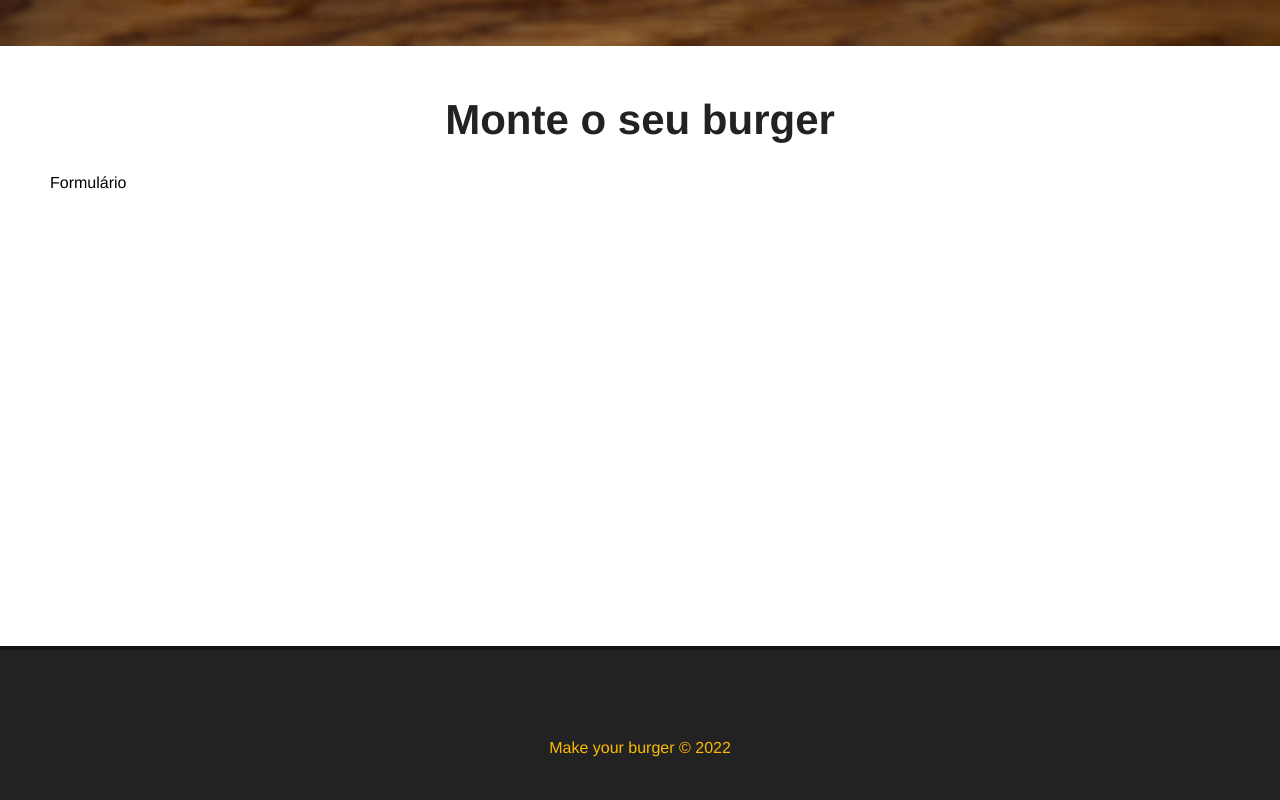
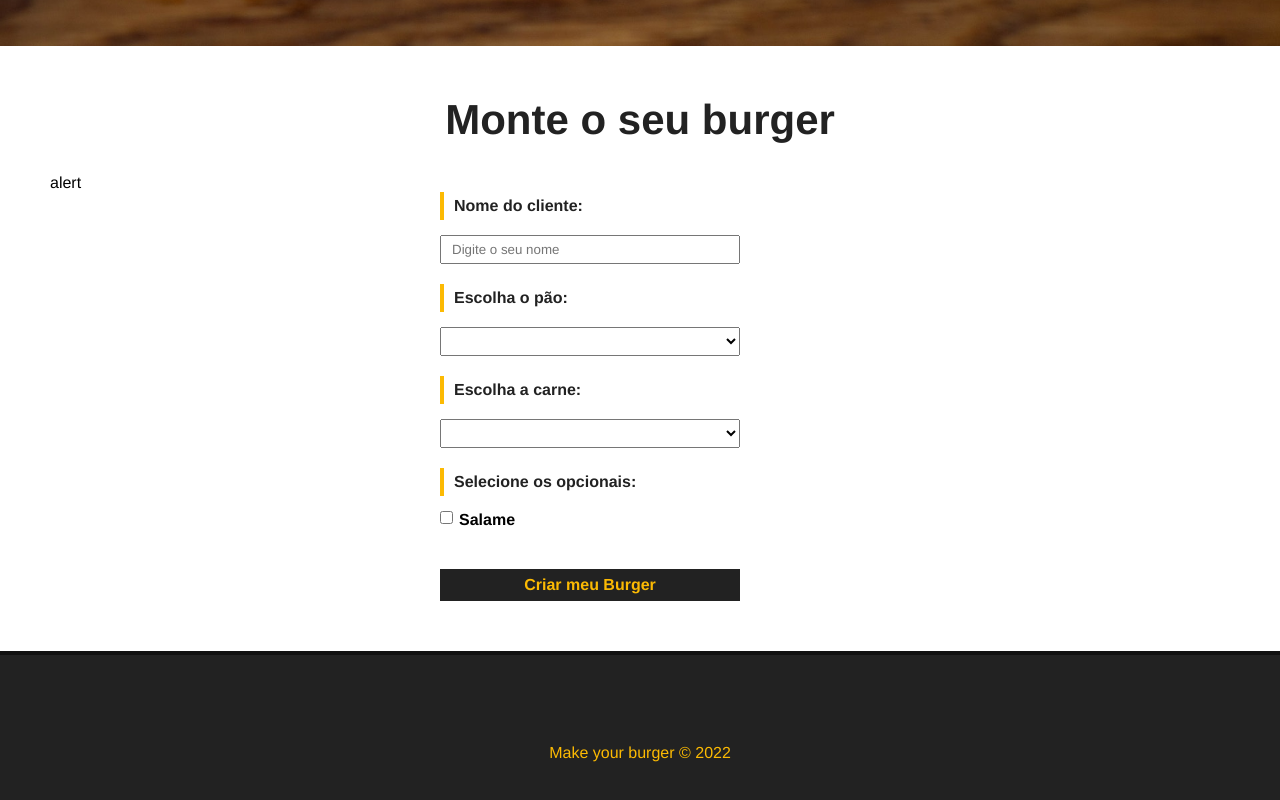
Before and after one commit to Everton-sys-byte/projeto_hamburgueria, a Vue app: page / in a window 1280 px wide. Shown: the part 582-1382 px from the top of the page. Built offline with nearby package versions, Linux system fonts and the light colour scheme.

Commit message:
Versão 0.4
O formulário de burger foi criado

```diff
--- /dev/null
+++ b/src/components/BurgerForm.vue
@@ -0,0 +1,111 @@
+<template>
+    <div>
+        <p>alert</p>
+        <form class="burger-form">
+            <div class="input-container">
+                <label for="nome">Nome do cliente:</label>
+                <input type="text" name="nome" id="nome" class="nome" v-model="nome" placeholder="Digite o seu nome">
+            </div>
+            <div class="input-container">
+                <label for="pao">Escolha o pão:</label>
+                <select name="pao" id="pao" class="pao" v-model="pao">
+                    <option value="">Selecione seu pão</option>
+                    <option value="integral">Integral</option>
+                </select>
+            </div>
+            <div class="input-container">
+                <label for="carne">Escolha a carne:</label>
+                <select name="carne" id="carne" class="carne" v-model="pao">
+                    <option value="">Selecione o tipo de carne</option>
+                    <option value="maminha">Maminha</option>
+                </select>
+            </div>
+            <div class="opcionais-container input-container">
+                <label for="opcionais" class="opcionais-title">Selecione os opcionais:</label>
+                <div class="checkbox-container">
+                    <input type="checkbox" name="opcionais" id="" v-model="opcionais" value="salame">
+                    <span>Salame</span>
+                </div>
+            </div>
+            <div class="input-container">
+                <input type="submit" class="submit-btn" value="Criar meu Burger">
+            </div>
+
+        </form>
+    </div>
+</template>
+
+<script>
+export default {
+    name: 'BurgerForm'
+}
+</script>
+
+<style scoped>
+
+    .burger-form {
+        max-width: 400px;
+        margin: 0 auto;
+    }
+
+    .input-container {
+        display: flex;
+        flex-direction: column;
+        margin-bottom: 20px;
+    }
+
+    .input-container label{
+        font-weight: bold;
+        margin-bottom: 15px;
+        color: #222;
+        padding: 5px 10px;
+        border-left: 4px solid #FCBA03;
+    }
+
+    .input-container input, select {
+        padding: 5px 10px;
+        width: 300px;
+    }
+
+    .opcionais-container {
+        flex-direction: row;
+        flex-wrap: wrap;
+    }
+
+    .opcionais-title {
+        width: 100%;
+    }
+
+    .checkbox-container {
+        display: flex;
+        align-items: start;
+        width: 50%;
+        margin-bottom: 20px;
+    }
+
+    .checkbox-container span,
+    .checkbox-container input {
+        width: auto;
+    }
+
+    .checkbox-container span {
+        margin-left: 6px;
+        font-weight: bold;
+    }
+
+    .submit-btn {
+        background: #222;
+        color: #FCBA03;
+        font-weight: bold;
+        border: 2px solid #222;
+        padding: 10px;
+        font-size: 16px;
+        cursor: pointer;
+        transition: .5s;
+    }
+
+    .submit-btn:hover {
+        background: transparent;
+        color: #222;
+    }
+</style>
--- a/src/views/HomeView.vue
+++ b/src/views/HomeView.vue
@@ -2,18 +2,20 @@
   <Banner/>
   <div class="main-container">
     <h1>Monte o seu burger</h1>
-    <p>Formulário</p>
+    <BurgerForm/>
   </div>
 </template>
 
 <script>
 
   import Banner from '@/components/Banner.vue'
+  import BurgerForm from '@/components/BurgerForm.vue'
 
   export default {
     /* aceita alguns componentes */
     components : {
-      Banner
+      Banner,
+      BurgerForm,
     }
   }
 
```
